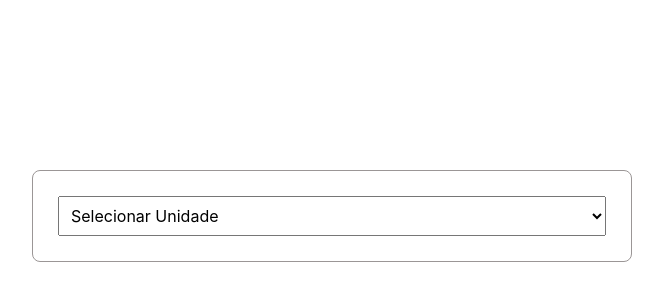
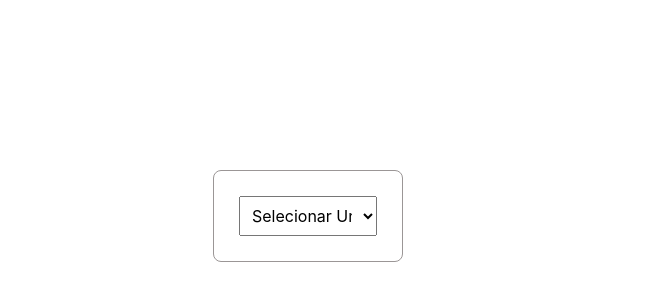
Before and after one commit to GiuZambot/logica-mesas, a React (Create React App) app: page / in a window 1280 px wide. Shown: the part 184-484 px from the top of the page, without its empty margins (308-971 px from the left). Built offline with nearby package versions, Linux system fonts and the light colour scheme.

Commit message:
Update App.css

```diff
--- a/src/App.css
+++ b/src/App.css
@@ -9,7 +9,7 @@ body {
   border: 1px solid rgb(155, 150, 150);
   padding: 25px;
   border-radius: 8px;
-  width: 600px;
+  width: 80%;
   display: flex;
   flex-direction: column;
   gap: 15px;
```
